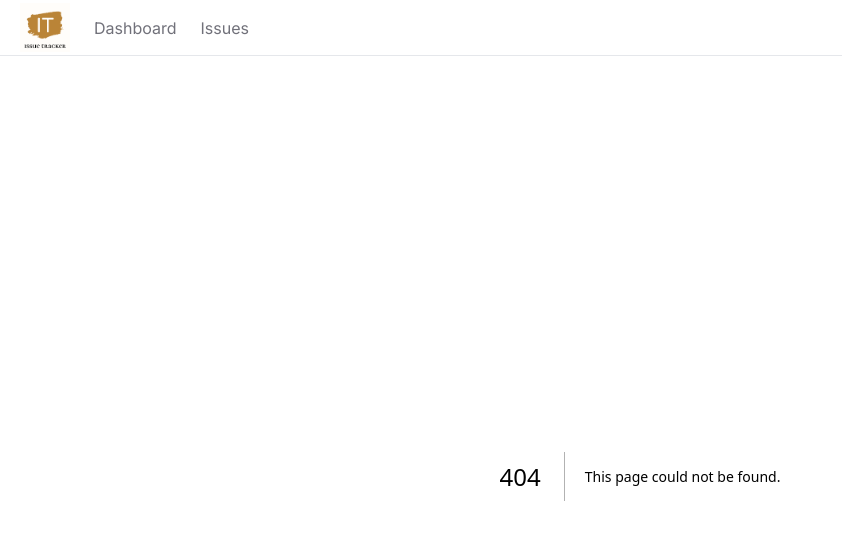
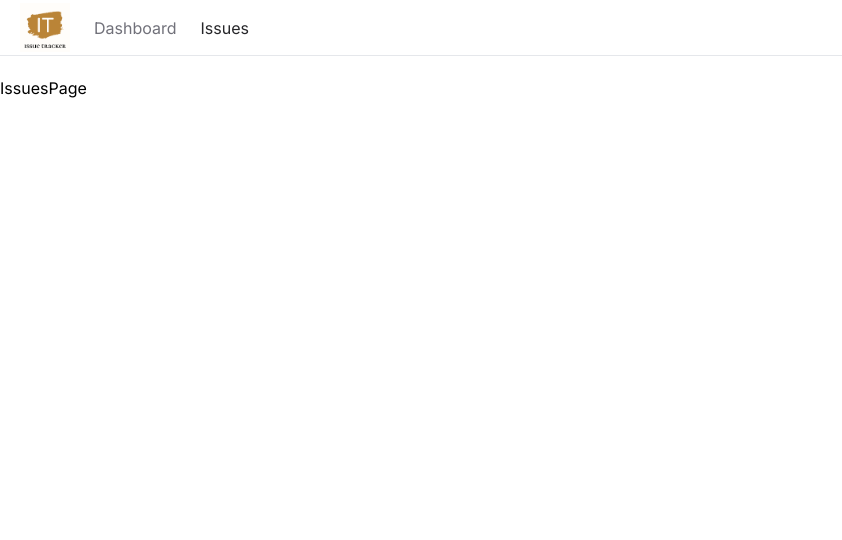
Before and after one commit to nazif786/Issues_Tracker, a Next.js app: page /issues in a window 1280 px wide. Before the commit this address had no page. Shown: the top 540 px of the page, without its empty margins (0-842 px from the left). Built offline with nearby package versions, Linux system fonts and the light colour scheme.

Commit message:
Navbar_ styling active link

```diff
--- a/app/Navbar.tsx
+++ b/app/Navbar.tsx
@@ -1,12 +1,16 @@
+"use client";
 import Link from "next/link";
 import React from "react";
 import logo from "../public/Logos/logo-png.png";
 import Image from "next/image";
+import { usePathname } from "next/navigation";
+import classname from "classnames";
 
 const Navbar = () => {
+  const current = usePathname();
   const links = [
     { label: "Dashboard", href: "/" },
-    { label: "Issues", href: "/" },
+    { label: "Issues", href: "/issues" },
   ];
   return (
     <nav className="flex mb-5 space-x-6 items-center h-14 border-b px-5">
@@ -19,7 +23,15 @@ const Navbar = () => {
           <Link
             key={link.href}
             href={link.href}
-            className="space-x-6 text-zinc-500 hover:text-zinc-800 transition-colors"
+            className={classname({
+              "text-zinc-800": link.href === current,
+              "text-zinc-500": link.href !== current,
+              "hover:text-zinc-800 transition-colors": true,
+            })}
+
+            // {` ${
+            //   link.href === current ? "text-zinc-800" : " text-zinc-500"
+            // } space-x-6 `}
           >
             {link.label}{" "}
           </Link>
--- /dev/null
+++ b/app/issues/page.tsx
@@ -0,0 +1,11 @@
+import React from "react";
+
+const IssuesPage = () => {
+  return (
+    <>
+      <div>IssuesPage</div>
+    </>
+  );
+};
+
+export default IssuesPage;
```
Also changed, not shown: package.json (+6 -5 lines), 1 other file (tests, documents, lock files or other folders).
